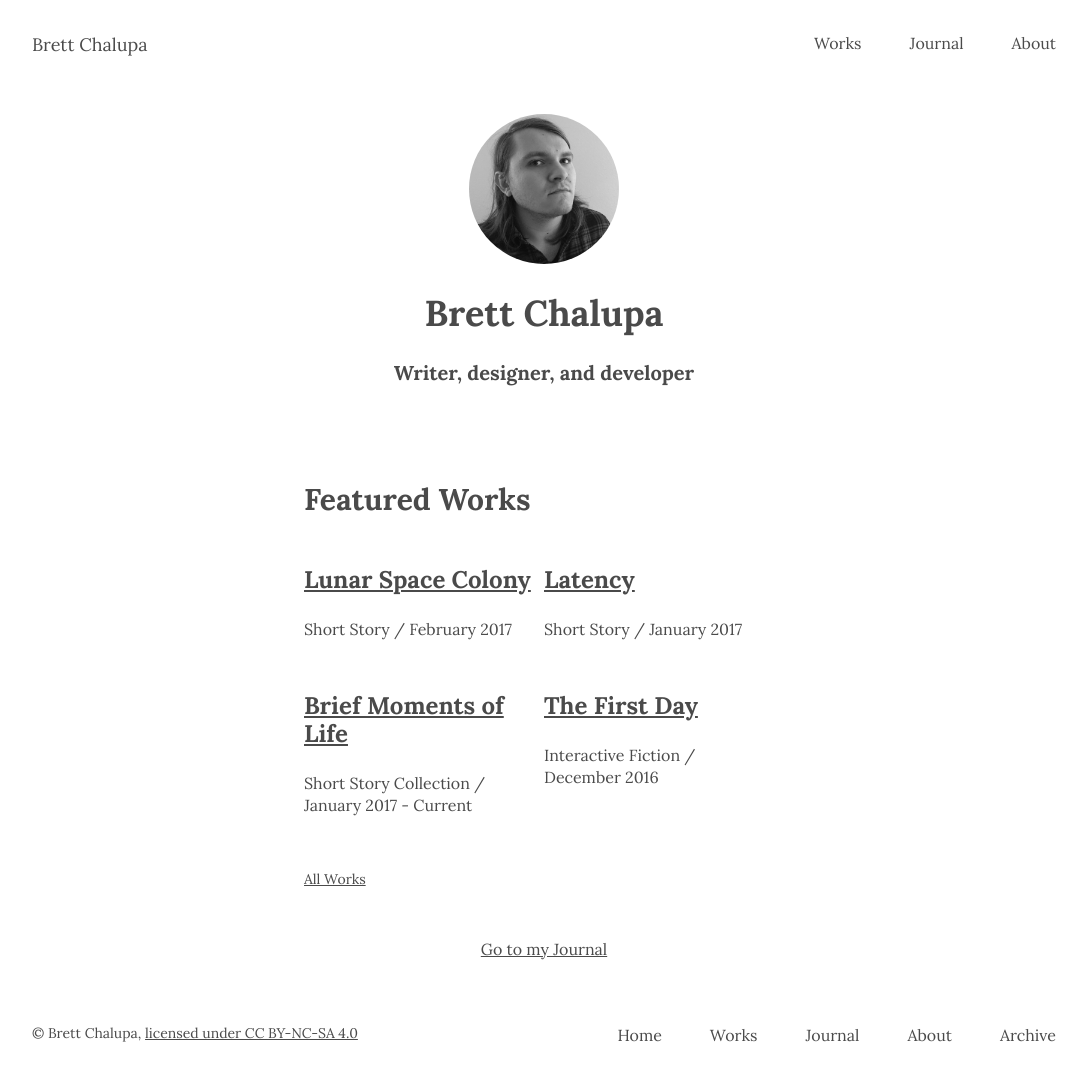
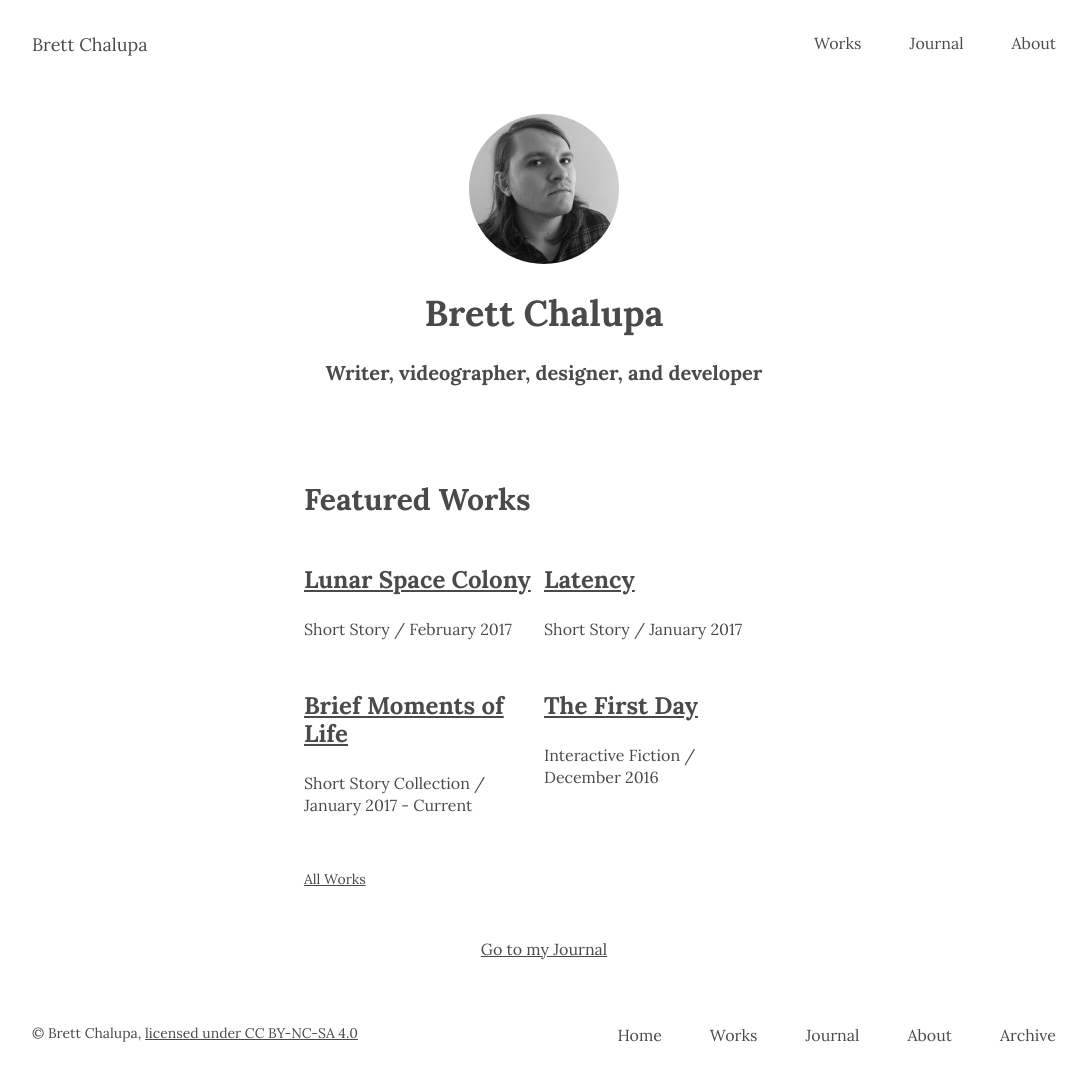
Before and after one commit to brettchalupa/brettchalupa.github.io, a Jekyll site: the page built from index.html, in a window 1280 px wide. Shown: the whole page, without its empty margins (96-1183 px from the left). Built offline with Jekyll 4.4.1, drawn with Linux system fonts in a browser that asks for light colours; a script that is not in the unit is left out.

Commit message:
Update description to include videography
With my focus on videography lately, this updates my bio accordingly.

```diff
--- a/_config.yml
+++ b/_config.yml
@@ -36,7 +36,7 @@ defaults:
       type: brief_moments
     values:
       layout: chapter
-description: 'Writer, designer, and software developer based in Portland, Oregon.'
+description: 'Writer, videographer, designer, and software developer based in Portland, Oregon.'
 url: http://www.brettchalupa.com
 logo: "/img/brett_chalupa.jpg"
 twitter:
--- a/index.html
+++ b/index.html
@@ -9,7 +9,7 @@ layout: default
 
     <h1>Brett Chalupa</h1>
 
-    <h4>Writer, designer, and developer</h4>
+    <h4>Writer, videographer, designer, and developer</h4>
   </div>
 
   <div class='section featured-works'>
```
Also changed, not shown: about.md (+1 -2 lines).
